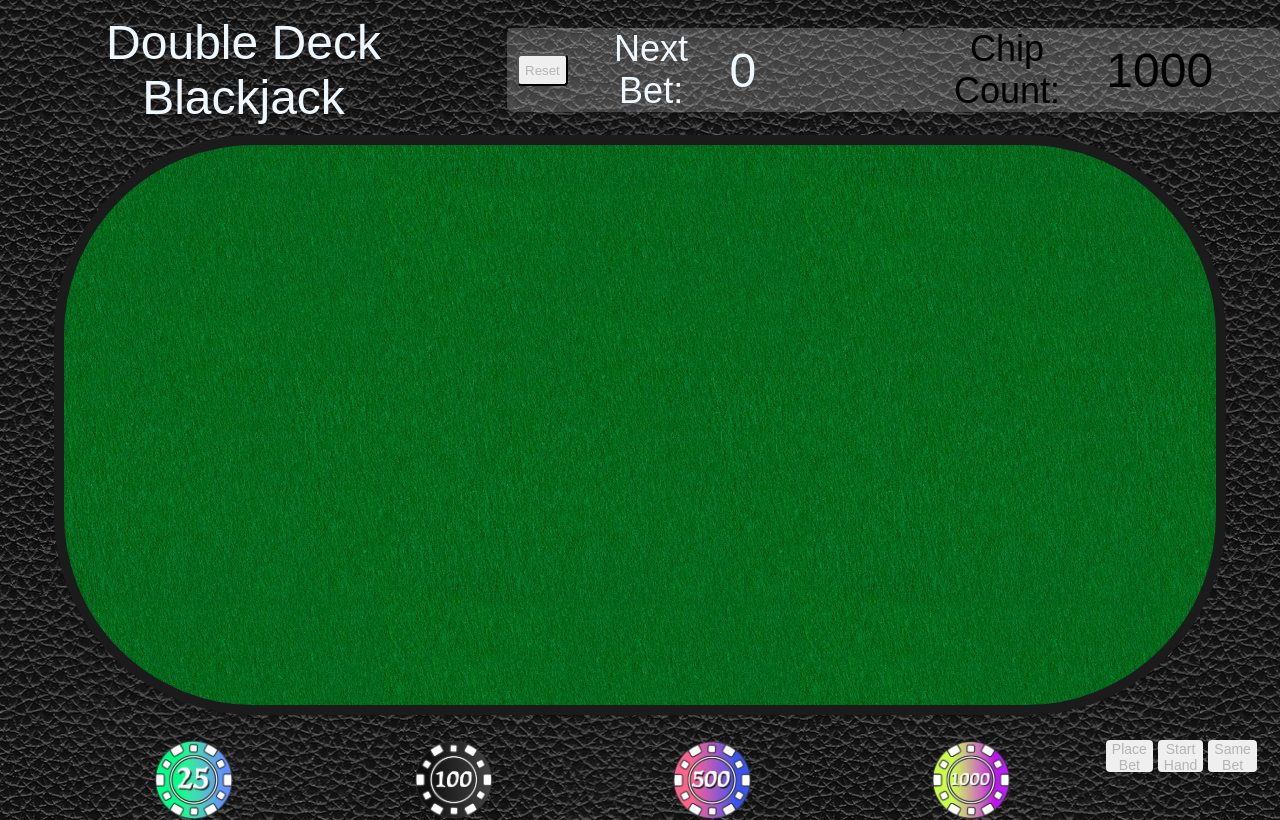
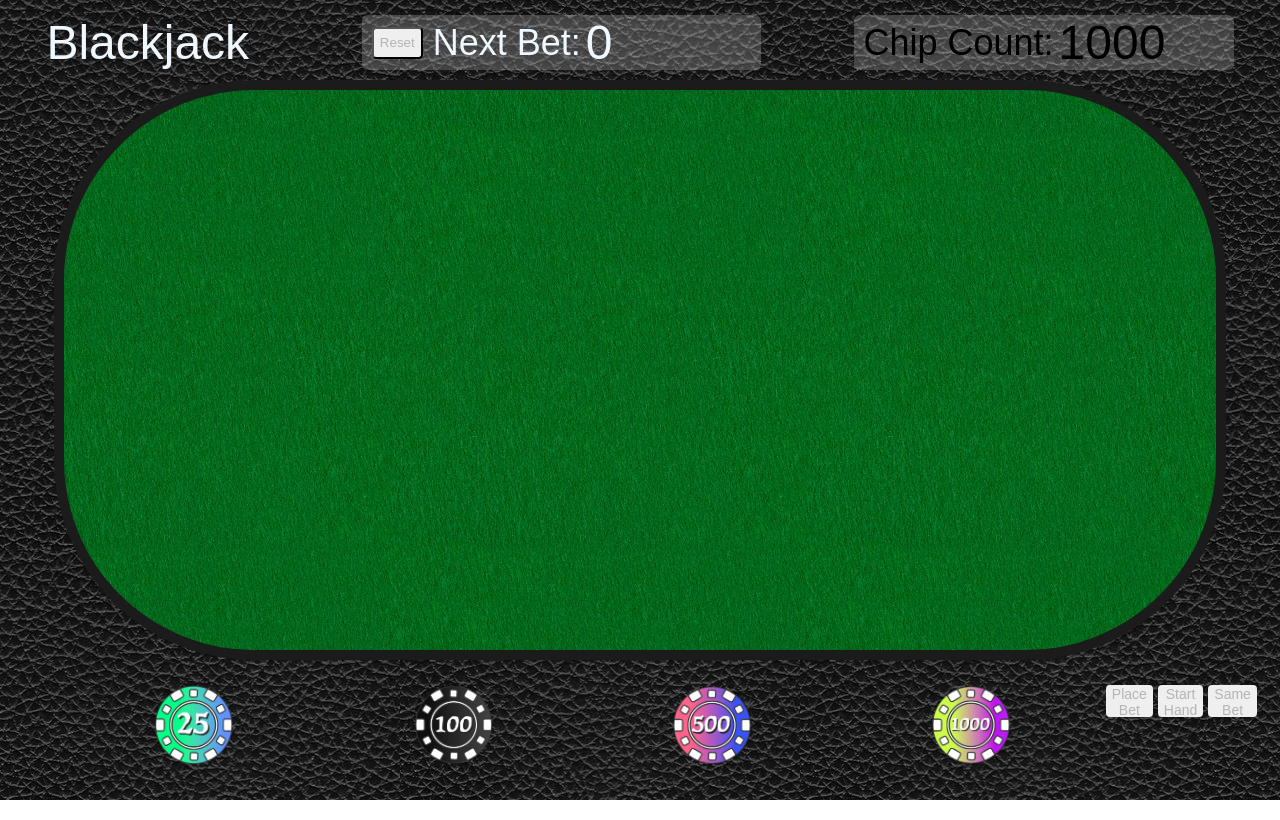
Before and after one commit to lcmoc/BlackJack, a React (Create React App) app: page / in a window 1280 px wide. Built offline with nearby package versions, Linux system fonts and the light colour scheme.

Commit message:
fixed bug

```diff
--- a/src/App.js
+++ b/src/App.js
@@ -360,7 +360,7 @@ function App() {
     <div className="App">
       <div className="app">
         <header className="app-header">
-          <p className="title">Double Deck Blackjack</p>
+          <p className="title">Blackjack</p>
           <div className="pending-bet-div">
             <button
               className="reset-button"
```
